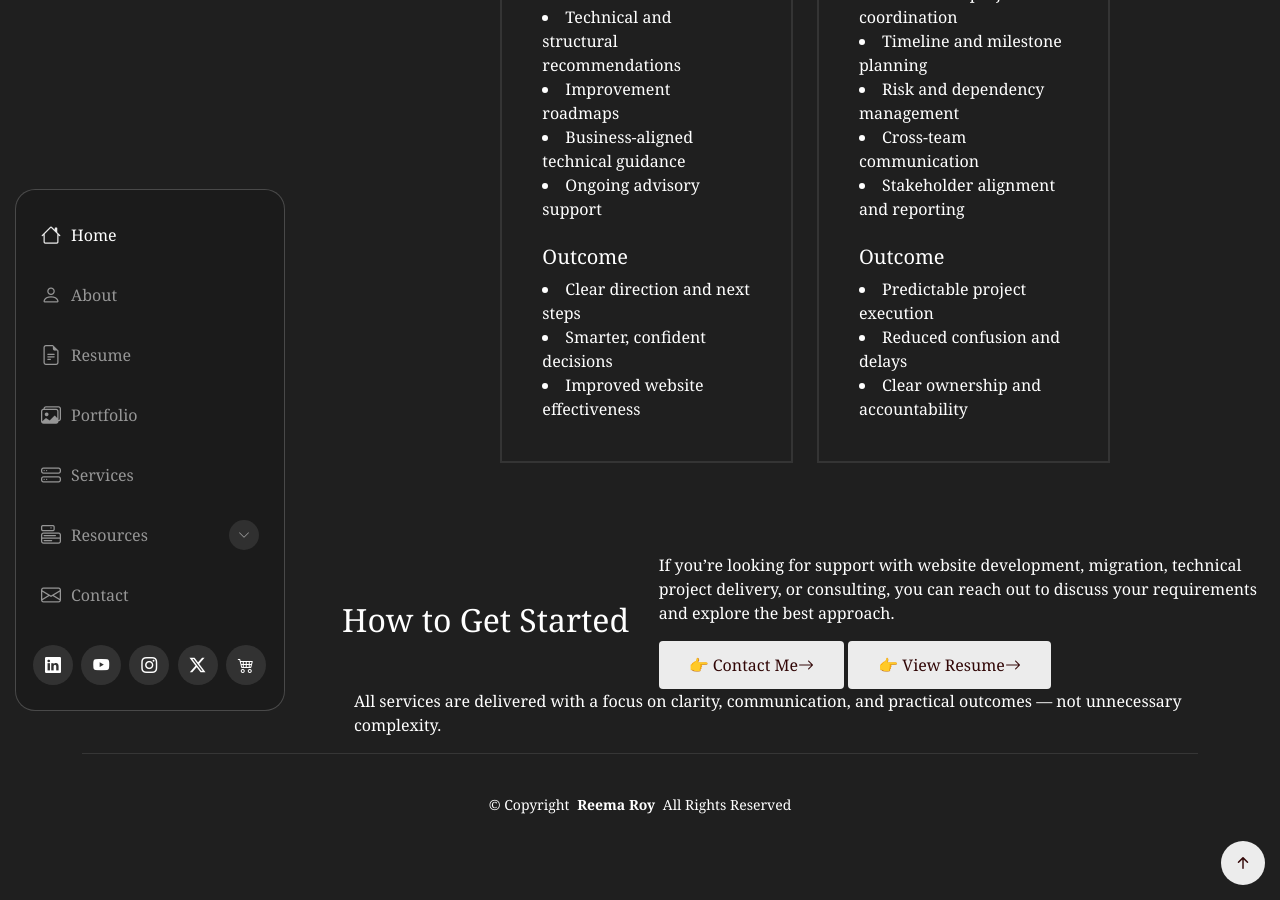
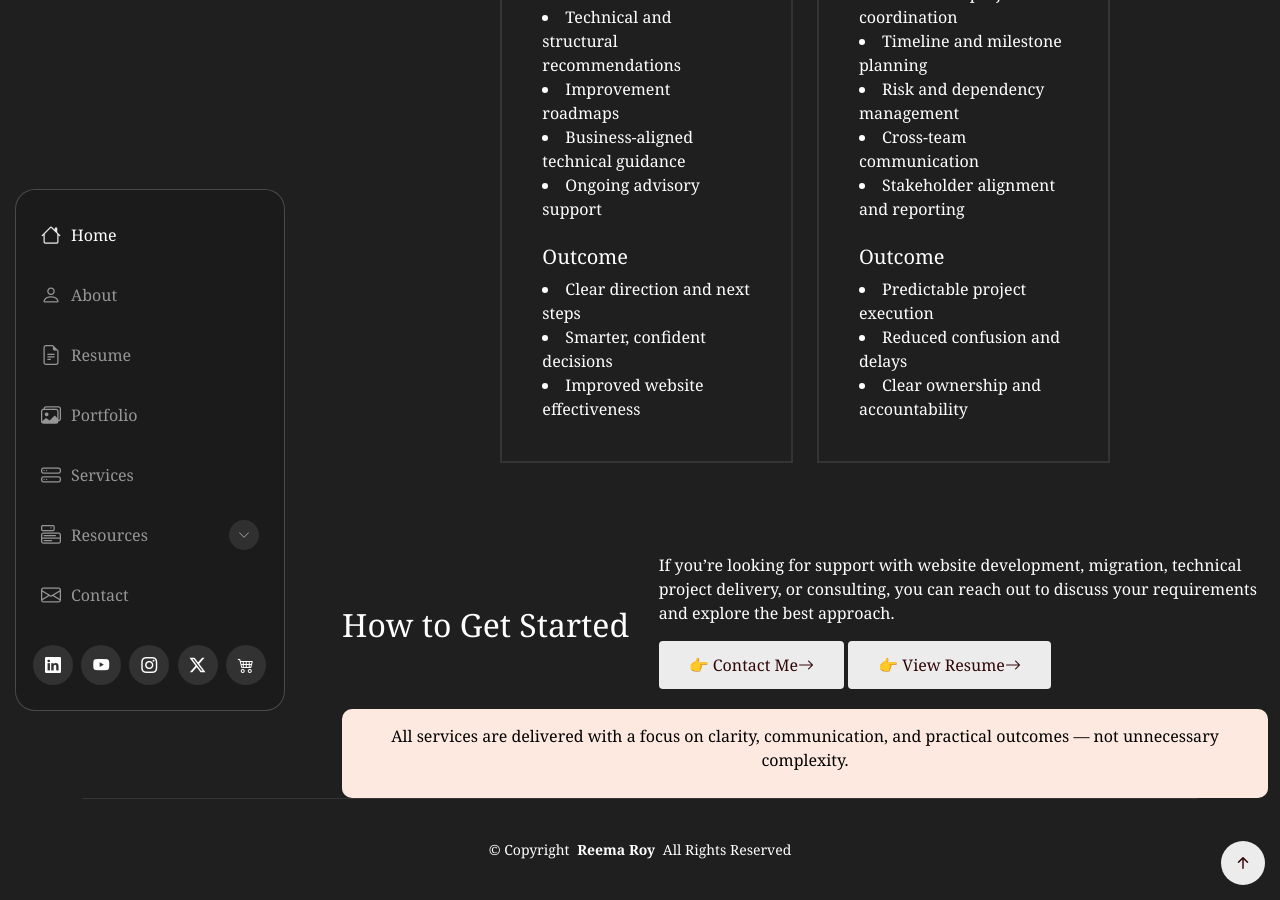
Before and after one commit to iamreemaroy/Reema-Roy, a Jekyll site: the page services.html, which Jekyll copies as it is, in a window 1280 px wide and 900 px high, scrolled down 2257 px. Built offline with Jekyll 4.4.1, drawn with Linux system fonts in a browser that asks for light colours.

Commit message:
Update services.html

```diff
--- a/services.html
+++ b/services.html
@@ -301,7 +301,7 @@ clarity — making them hard to scale, maintain, or optimize.</p>
             <div class="col-lg-8 col-md-12">
               <p>If you’re looking for support with website development, migration, technical project delivery, or consulting, you can reach out to discuss your requirements and explore the best approach.</p>
               <div class="service-summary">
-                <a href="/contact" class="service-btn">
+                <a href="/contact" class="service-btn" style="margin-bottom: 10px;">
                   👉 Contact Me
                   <i class="bi bi-arrow-right"></i>
                 </a>
@@ -314,7 +314,14 @@ clarity — making them hard to scale, maintain, or optimize.</p>
           </div>
         </div>
 
-      <div class="container aos-init aos-animate" data-aos="fade-up" data-aos-delay="100">
+      <div class="container aos-init aos-animate" data-aos="fade-up" data-aos-delay="100" style="
+    background: #fee9e1;
+    color: black;
+    padding-top: 15px;
+    text-align: center;
+    border-radius: 10px;
+    padding-bottom: 10px;
+    margin-top: 10px;">
         <div class="service-header">
           <div class="row align-items-center">
             <div class="col-md-12">
```
